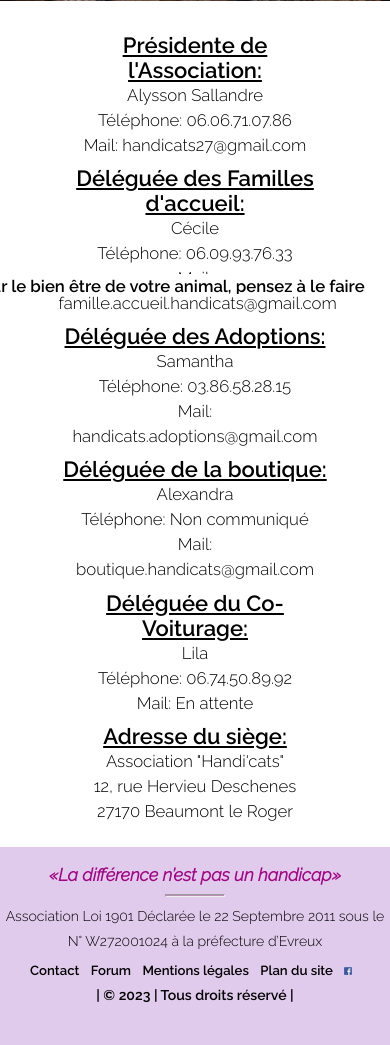
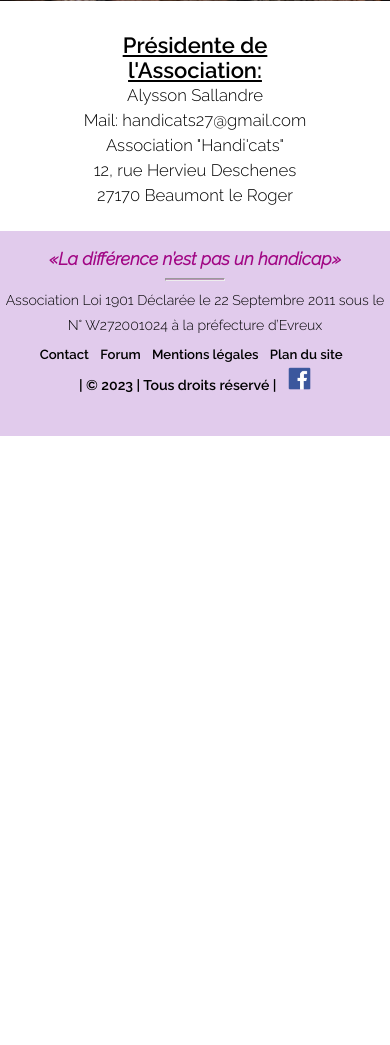
Before and after one commit to Altazitaz/HandiCats, a PHP site: page /footer-contact/ in a window 390 px wide. Shown: the part 550-1595 px from the top of the page. After the commit the page ends 986 px from the top, so only its background shows below. Run offline with PHP 8.4, Linux system fonts and the light colour scheme; data that the repository does not hold is empty; some libraries are stand-ins or nearby versions.

Commit message:
commit temporaire test responsive site a amender

```diff
--- a/accueil/index.php
+++ b/accueil/index.php
@@ -63,7 +63,7 @@
             <h2>Les événements et activités</h2>
             <hr>
             <section class="contener activity" >
-                <article class="followUs">
+                <article>
                     <h3>Suivez-nous</h3><br>
                     <p>Des événements et des activités s’organisent au sein d’ Handi’Cats afin de se retrouver, de s’entre-aider et de nous rencontrer.
                     <br><br>
--- a/aide/index.php
+++ b/aide/index.php
@@ -15,7 +15,7 @@
                 <p>Vous souhaitez nous soutenir ou aider nos protégés ? Vous êtes au bon endroit ! Qu'il soit financier et/ou matériel, votre soutient nous permet d'aider des animaux dans le besoin, les soigner, les nourrir, leur apporter toute l'attention et plus encore. Les dons financiers servirons majoritairement à régler nos factures liées aux vétérinaires et actes médicaux. Le reste sert à l'achat de nourriture, litière, médicaments, matériel médical et spécialisé pour les différents handicaps de nos protégés mais également pour les éventuels travaux d'aménagement du refuge pour assurer la sécurité et le confort de nos loulous. <strong>Petits ou gros, tous vos dons sont les bienvenus, mis bout à bout ils vont nous permettre de réaliser beaucoup de choses et, comme on dit les petits ruisseaux…</strong>  </p>
 	        </div>
             <section class="contener don" >
-                <article class="followUs">
+                <article>
                     <h3>Faire un don par virement bancaire</h3><br>
                     <p> Si vous souhaitez passer par le virement bancaire, il vous suffit d'enregistrer les coordonnées bancaires de notre association sur le site ou l'application de votre banque et de nous y ajouter en tant que nouveau bénéficiaire.<br><br>
                     <span>Nos coordonnée bancaires :</span>
--- a/css/style-inc.css
+++ b/css/style-inc.css
@@ -584,11 +584,6 @@
 
 /*-----------------------------------MOBIL------------------------------------*/
 @media only screen and (max-width: 700px) {
-
-    /* body{
-        background-color: yellow;
-    } */
-
     button{
         font-size: 1.1em;
     }
@@ -690,7 +685,6 @@
         margin-top: 0px;
         transform: rotate(-405deg);
     }
-
 
     @media (max-width: 700px) {
         .menu-button-container {
@@ -848,9 +842,12 @@
         margin: 0 auto;
     }
 
-    .facebook {
-        width: 5%;
+    li.facebook {
+        width: 6%;
         margin-top: 0;
     }
 
+    div#avertissement{
+        display: none;
+    }
 }
--- a/footer-contact/index.php
+++ b/footer-contact/index.php
@@ -9,25 +9,7 @@
 	<div class="contener-equipe">
 		<h2>Présidente de l'Association:</h2>
 
-		<p>Alysson Sallandre<br>Téléphone: 06.06.71.07.86<br>Mail: handicats27@gmail.com</p>
-
-		<h2>Déléguée des Familles d'accueil:</h2>
-
-		<p>Cécile<br>Téléphone: 06.09.93.76.33<br>Mail: famille.accueil.handicats@gmail.com</p>
-
-		<h2>Déléguée des Adoptions:</h2>
-
-		<p>Samantha<br>Téléphone: 03.86.58.28.15<br>Mail: handicats.adoptions@gmail.com</p>
-
-		<h2>Déléguée de la boutique:</h2>
-
-		<p>Alexandra<br>Téléphone: Non communiqué<br>Mail: boutique.handicats@gmail.com</p>
-
-		<h2>Déléguée du Co-Voiturage:</h2>
-
-		<p>Lila<br>Téléphone: 06.74.50.89.92<br>Mail: En attente</p>
-
-		<h2>Adresse du siège:</h2>
+		<p>Alysson Sallandre<br>Mail: handicats27@gmail.com</p>
 
 		<p>Association "Handi'cats"<br>12, rue Hervieu Deschenes<br>27170 Beaumont le Roger</p>
 	</div>
--- a/inc/footer.php
+++ b/inc/footer.php
@@ -13,10 +13,11 @@
 					<li><a href="https://handicats.forumgratuit.org/f198-nos-animaux-a-l-adoption" target="_blank">Forum</a></li>
 					<li><a href="../footer-mention/">Mentions légales</a></li>
 					<li><a href="../footer-plansite/">Plan du site</a></li>
+
+					<li><span> | &copy; <?php echo date('Y'); ?> | Tous droits réservé |</span></li>
 					<li class="facebook">
 						<a href="https://www.facebook.com/associationhandicats/" target="_blank"><img src="../assets/img/icone/facebook.png" alt="icone" title="facebook de l'association"></a>
 					</li>
-					<li><span> | &copy; <?php echo date('Y'); ?> | Tous droits réservé |</span></li>
 				</ul>
 
 			</section>
--- a/inc/header.php
+++ b/inc/header.php
@@ -54,7 +54,7 @@
 					<li><a href="../accueil/">Accueil</a></li>
 					<li><a href="../adoption/">Nos chats</a></li>
 					<li><a href="../aide">Nous aider</a></li>
-					<li><a href="../presse/">Presse</a></li>
+					<li><a href="../construction/">Presse</a></li>
 					<li><a href="../accueil/#partie-contact">Contact</a></li>
 				</ul>
 			</section>
```
Also changed, not shown: css/style-animaux.css (+1 -7 lines), css/style-site.css (+15 -6 lines).
